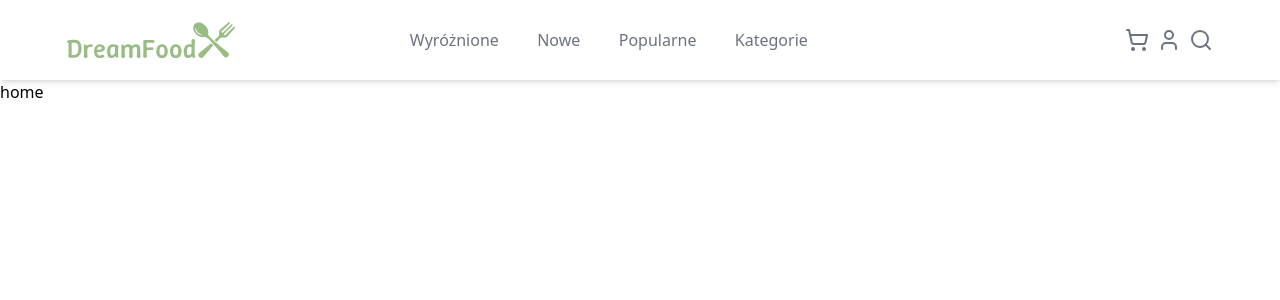
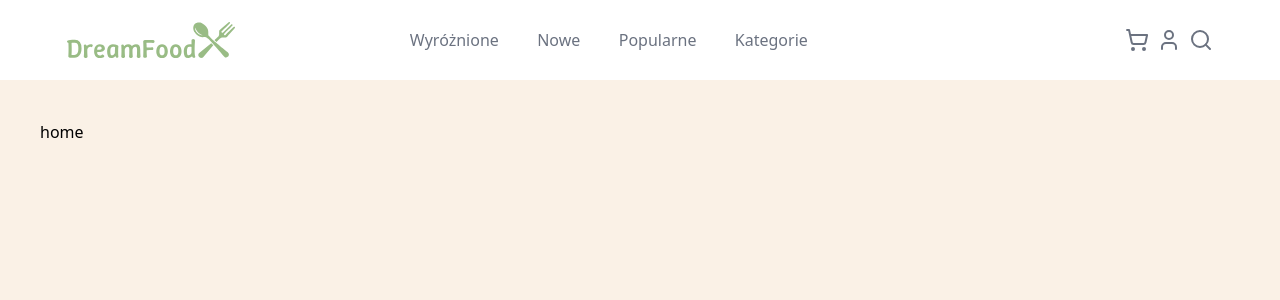
Before and after one commit to hallu-boss/dreamFoodX, a Vue app: page / in a window 1280 px wide. Shown: the top 300 px of the page. Built offline with nearby package versions, Linux system fonts and the light colour scheme.

Commit message:
Dodanie koloru tła do projektu

```diff
--- a/src/index.css
+++ b/src/index.css
@@ -30,3 +30,9 @@
   font-family: Arial, sans-serif;
 
 }
+
+.page-color {
+  background-color: #faf1e6;
+  min-height: 100vh;
+  padding: 40px;
+}
--- a/src/pages/Home.tsx
+++ b/src/pages/Home.tsx
@@ -3,7 +3,7 @@ function Home () {
 
     return (
         <>
-            <div>
+            <div className="page-color">
                 home
             </div>
         </>
```
